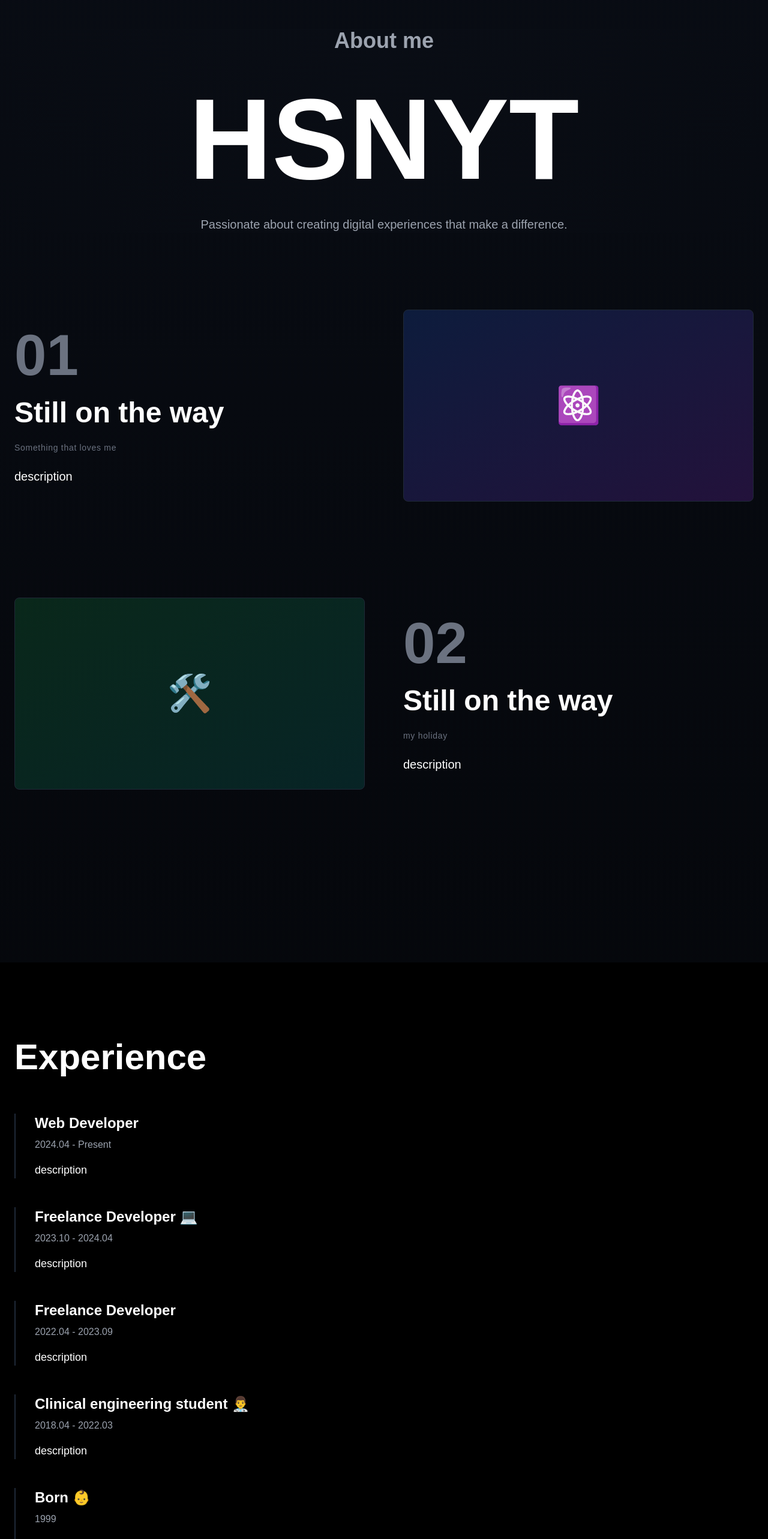
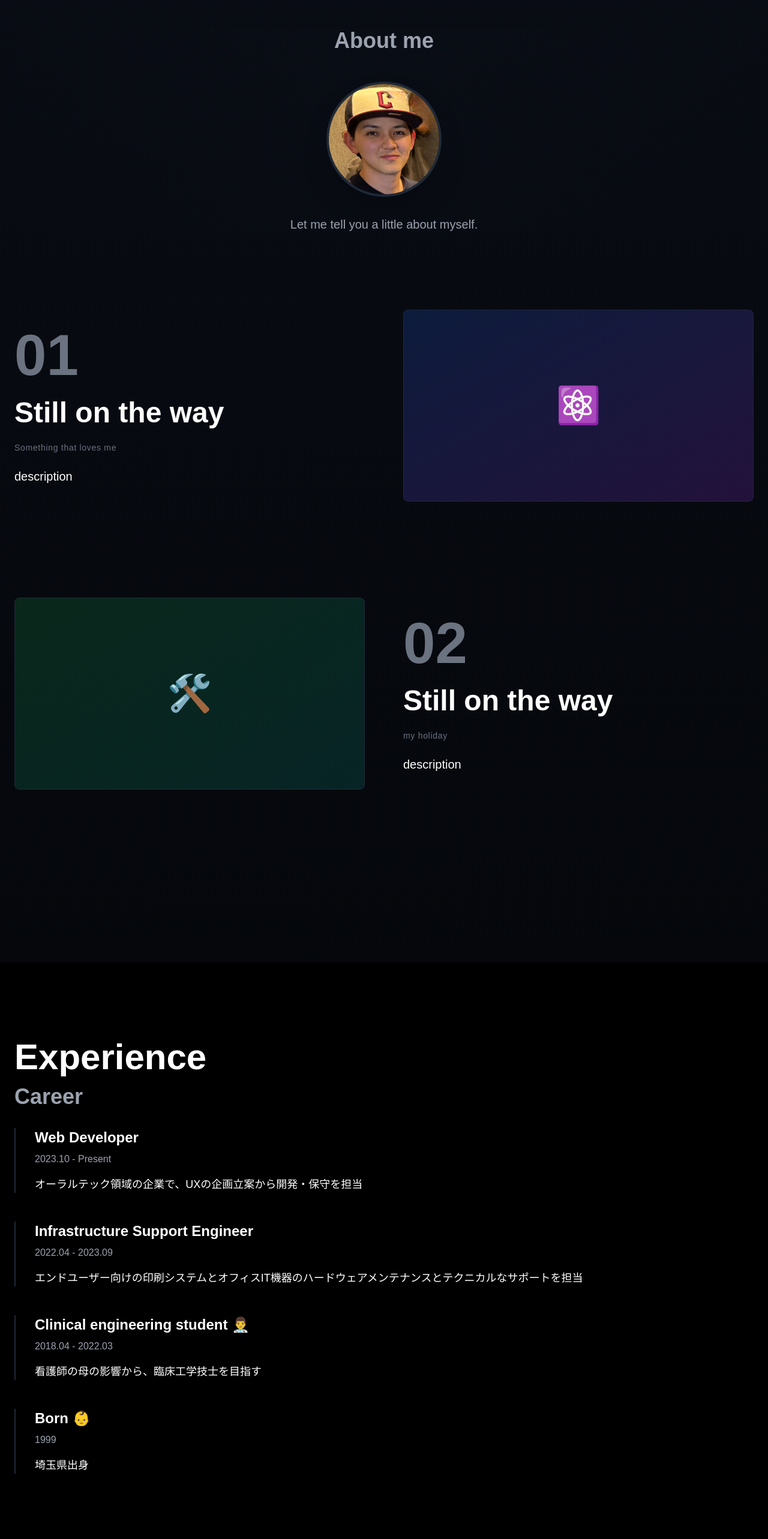
Before and after one commit to hsnyt/corporate, a React (Vite) app: page / in a window 1280 px wide. Shown: the part 960-3525 px from the top of the page at 60% size. Built offline with nearby package versions, Linux system fonts and the light colour scheme.

Commit message:
aboutの修正

```diff
--- a/src/App.tsx
+++ b/src/App.tsx
@@ -7,7 +7,7 @@ import Products from './components/Products'
 import Experience from './components/Experience'
 import Contact from './components/Contact'
 import Footer from './components/Footer'
-import Technologies from './components/Technologies'
+import Skills from './components/Skills'
 
 function App() {
   const [currentTime, setCurrentTime] = useState(new Date())
@@ -50,7 +50,7 @@ function App() {
           <Experience />
         </section>
         <section id="skills">
-          <Technologies />
+          <Skills />
         </section>
         <section id="products">
           <Products />
@@ -59,9 +59,8 @@ function App() {
           <div className="min-h-[300px] flex items-center justify-center text-gray-400 text-xl">Blog section (準備中)</div>
         </section>
         <section id="contact">
-          <div className="min-h-[300px] flex items-center justify-center text-gray-400 text-xl">Contact section (準備中)</div>
+          <Contact />
         </section>
-        <Contact />
         <Footer />
       </main>
     </div>
--- a/src/components/AboutMe.tsx
+++ b/src/components/AboutMe.tsx
@@ -6,9 +6,15 @@ const AboutMe: FC = () => (
         <section className="px-6 relative overflow-hidden">
             <div className="max-w-7xl mx-auto text-center relative z-10">
             <h3 className="text-2xl md:text-4xl font-black mb-12 text-gray-400">About me</h3>
-            <h2 className="text-8xl md:text-[12rem] font-black leading-none">HSNYT</h2>
+            <div className="flex justify-center mb-8">
+              <img
+                src="/images/me.png"
+                alt="HSNYT Logo"
+                className="w-32 h-32 md:w-48 md:h-48 rounded-full object-cover border-4 border-gray-800 shadow-2xl"
+              />
+            </div>
             <p className="text-lg md:text-xl text-gray-400 mt-8 max-w-3xl mx-auto">
-                Passionate about creating digital experiences that make a difference.
+            Let me tell you a little about myself.
             </p>
             </div>
             {/* Background decoration */}
--- a/src/components/Experience.tsx
+++ b/src/components/Experience.tsx
@@ -3,33 +3,29 @@ import { FC } from 'react';
 const Experience: FC = () => (
   <section className="px-6 py-32">
     <div className="max-w-7xl mx-auto">
-      <h3 className="text-4xl md:text-6xl font-black mb-16">Experience</h3>
+      <h3 className="text-4xl md:text-6xl font-black mb-4">Experience</h3>
+      <h4 className="text-2xl md:text-4xl font-bold mb-8 text-gray-400">Career</h4>
       {/* <h4 className="text-2xl md:text-4xl font-bold mb-8 text-gray-400">What I Do</h4> */}
       <div className="space-y-12">
         <div className="border-l-2 border-gray-800 pl-8 hover:border-gray-600 transition-colors duration-300">
           <h4 className="text-2xl font-bold mb-2">Web Developer</h4>
-          <p className="text-gray-400 mb-4">2024.04 - Present</p>
-          <p className="text-lg">description</p>
+          <p className="text-gray-400 mb-4">2023.10 - Present</p>
+          <p className="text-lg">オーラルテック領域の企業で、UXの企画立案から開発・保守を担当</p>
         </div>
         <div className="border-l-2 border-gray-800 pl-8 hover:border-gray-600 transition-colors duration-300">
-          <h4 className="text-2xl font-bold mb-2">Freelance Developer 💻</h4>
-          <p className="text-gray-400 mb-4">2023.10 - 2024.04</p>
-          <p className="text-lg">description</p>
-        </div>
-        <div className="border-l-2 border-gray-800 pl-8 hover:border-gray-600 transition-colors duration-300">
-          <h4 className="text-2xl font-bold mb-2">Freelance Developer</h4>
+          <h4 className="text-2xl font-bold mb-2">Infrastructure Support Engineer</h4>
           <p className="text-gray-400 mb-4">2022.04 - 2023.09</p>
-          <p className="text-lg">description</p>
+          <p className="text-lg">エンドユーザー向けの印刷システムとオフィスIT機器のハードウェアメンテナンスとテクニカルなサポートを担当</p>
         </div>
         <div className="border-l-2 border-gray-800 pl-8 hover:border-gray-600 transition-colors duration-300">
           <h4 className="text-2xl font-bold mb-2">Clinical engineering student 👨‍⚕️</h4>
           <p className="text-gray-400 mb-4">2018.04 - 2022.03</p>
-          <p className="text-lg">description</p>
+          <p className="text-lg">看護師の母の影響から、臨床工学技士を目指す</p>
         </div>
         <div className="border-l-2 border-gray-800 pl-8 hover:border-gray-600 transition-colors duration-300">
           <h4 className="text-2xl font-bold mb-2">Born 👶</h4>
           <p className="text-gray-400 mb-4">1999</p>
-          <p className="text-lg">description</p>
+          <p className="text-lg">埼玉県出身</p>
         </div>
       </div>
     </div>
--- a/src/components/Products.tsx
+++ b/src/components/Products.tsx
@@ -10,7 +10,7 @@ const productList = [
 const Products: FC = () => (
   <section className="px-6 py-32">
     <div className="max-w-7xl mx-auto">
-      <h3 className="text-4xl md:text-6xl font-black mb-4">PRODUCTS</h3>
+      <h3 className="text-4xl md:text-6xl font-black mb-4">Products</h3>
       {/* <h4 className="text-2xl md:text-4xl font-bold mb-8 text-gray-400">What I Do</h4> */}
       <div className="grid grid-cols-2 md:grid-cols-4 gap-4 md:gap-6">
         {productList.map((product, idx) => (
--- a/src/components/Technologies.tsx
+++ b/src/components/Skills.tsx
@@ -69,7 +69,7 @@ const Skills: FC = () => (
   <section className="px-6 py-32 bg-gray-900/30">
     <div className="max-w-7xl mx-auto">
       <h3 className="text-4xl md:text-6xl font-black mb-4">Skills</h3>
-      <h4 className="text-2xl md:text-4xl font-bold mb-8 text-gray-400">What I Do</h4>
+      <h4 className="text-2xl md:text-4xl font-bold mb-8 text-gray-400">What I can do</h4>
       <div className="grid grid-cols-1 md:grid-cols-2 lg:grid-cols-3 gap-12">
         {categories.map((cat) => (
           <div key={cat.title} className="flex flex-col">
```
Also changed, not shown: public/images/me.png (added).
